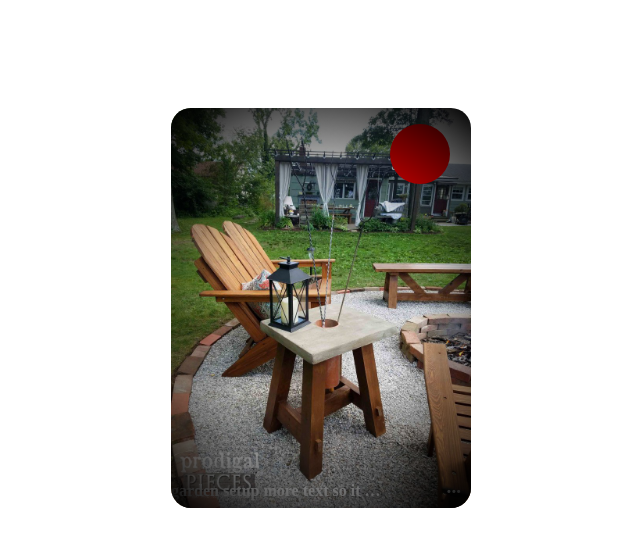
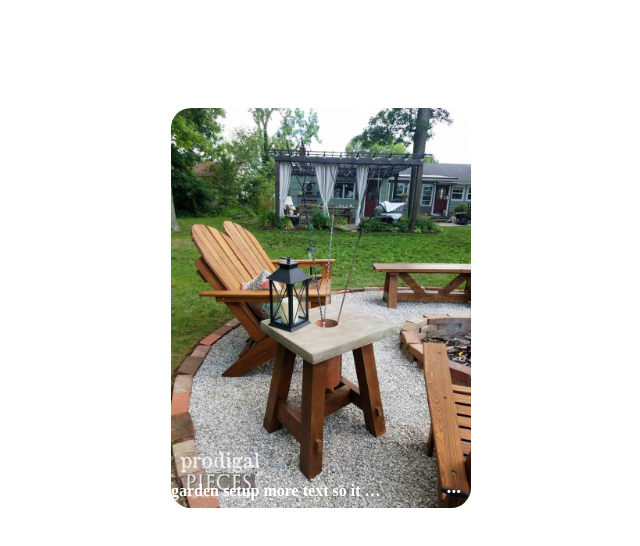
Before and after one commit to Hatem-99/EPICODE-U1-D4-Homework, a plain HTML site: page index.html in a window 1280 px wide. Shown: the whole page, without its empty margins (319-959 px from the left). Drawn offline with Linux system fonts and the light colour scheme.

Commit message:
homework

```diff
--- a/index.html
+++ b/index.html
@@ -10,10 +10,12 @@
     <img src="garden-setup.jpg" alt="garden setup">
 
         <div class="save-icon">
-           <p> Save </p>
+            Save </div>
+        <div class="saves-background">
 
-        <div class="saves-background"></div>
-    </div>
+        </div>
+
+
 
         <div class="discrption">
              garden setup
--- a/style.css
+++ b/style.css
@@ -1,10 +1,3 @@
-body {
-
-
-}
-
-
-
 
 .garden-setup {
     position: relative;
@@ -15,11 +8,12 @@ body {
     border-radius: 20PX;
     overflow: hidden;
     top: 100px;
-    transition: box-shadow 0.3s;
     display: block;
 }
 .garden-setup :hover{
     transition-duration: 0.5s ;
+    background: radial-gradient(circle, rgba(0,0,0,0) 40%, rgba(0,0,0,1) 100%);
+
 
 }
 .garden-setup img {
@@ -89,5 +83,5 @@ body {
     bottom: 0;
     left: 0;
 
-background: radial-gradient(circle, rgba(0,0,0,0) 40%, rgba(0,0,0,1) 100%);
+
 }
```
